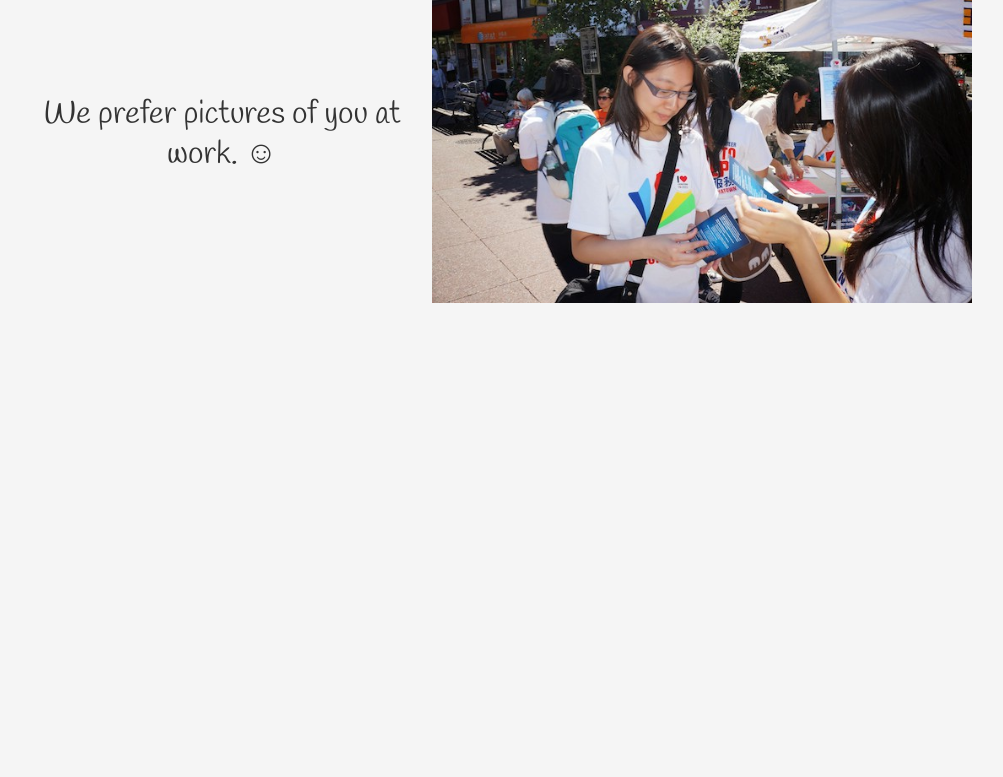
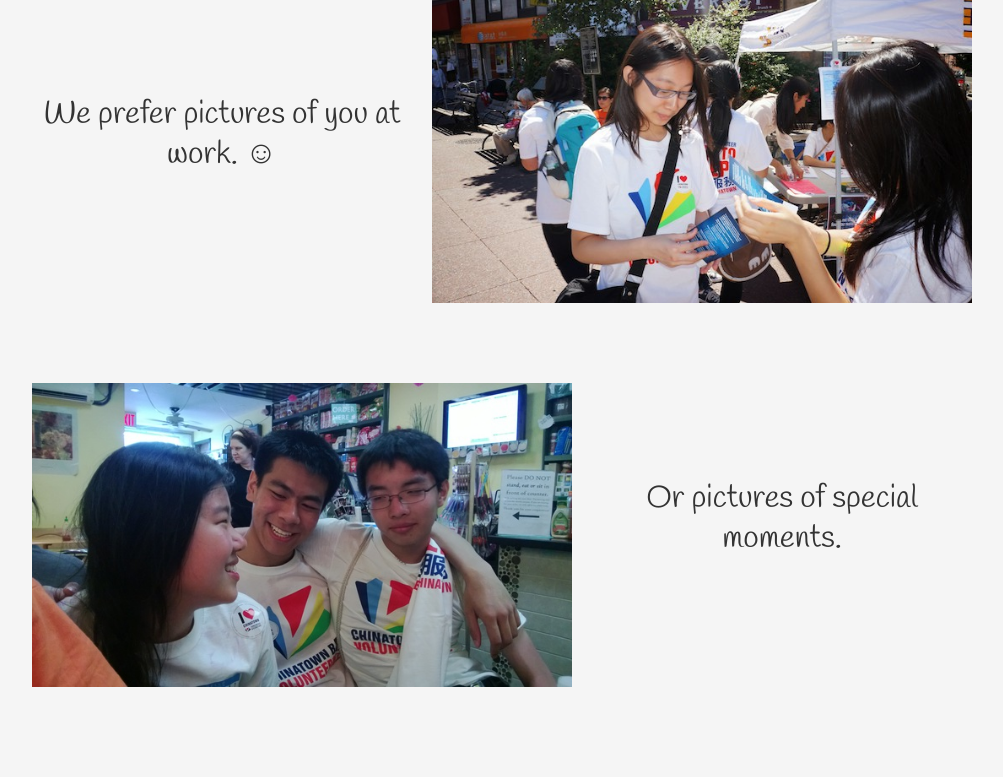
Before and after one commit to stuykc/photos-stuykc, a Python web app: template photos/templates/index.html in a window 1280 px wide. Shown: the part 1617-2394 px from the top of the page, without its empty margins (138-1141 px from the left). Before the commit the page ends 1920 px from the top, so only its background shows below. Run offline with Jinja, Linux system fonts and the light colour scheme; the template is opened without the code that fills it, so the values that code supplies are empty; some libraries are stand-ins or nearby versions.

Commit message:
Add Special Picture

```diff
--- a/photos/templates/index.html
+++ b/photos/templates/index.html
@@ -34,9 +34,13 @@
     <h2 class="event-text span5">But please, keep selfies on your phone.</h2>
 </div>
 <hr>
+<div class="row">
+    <img class="event-photo span7 pull-right" src="/img/bid.jpg" alt="Kimlau Square Day" />
+    <h2 class="event-text span5 pull-left">We prefer pictures of you at work. ☺</h2>
+</div>
 <div class="row" id="last">
-    <img class="event-photo span7 pull-right" src="/img/bid.jpg" alt="Kimlau Square Dau" />
-    <h2 class="event-text span5 pull-left">We prefer pictures of you at work. ☺</h2>
+  <img class = "event-photo span7" src="/img/special.jpg" alt="Special Picture" />
+  <h2 class = "event-text span5">Or pictures of special moments.</h2>
 </div>
 <div id="upload-button">
     <a class="btn btn-primary btn-large" href="/upload">Upload your photos!</a>
```
Also changed, not shown: photos/static/img/induction.jpg, photos/static/img/special.jpg (added).
